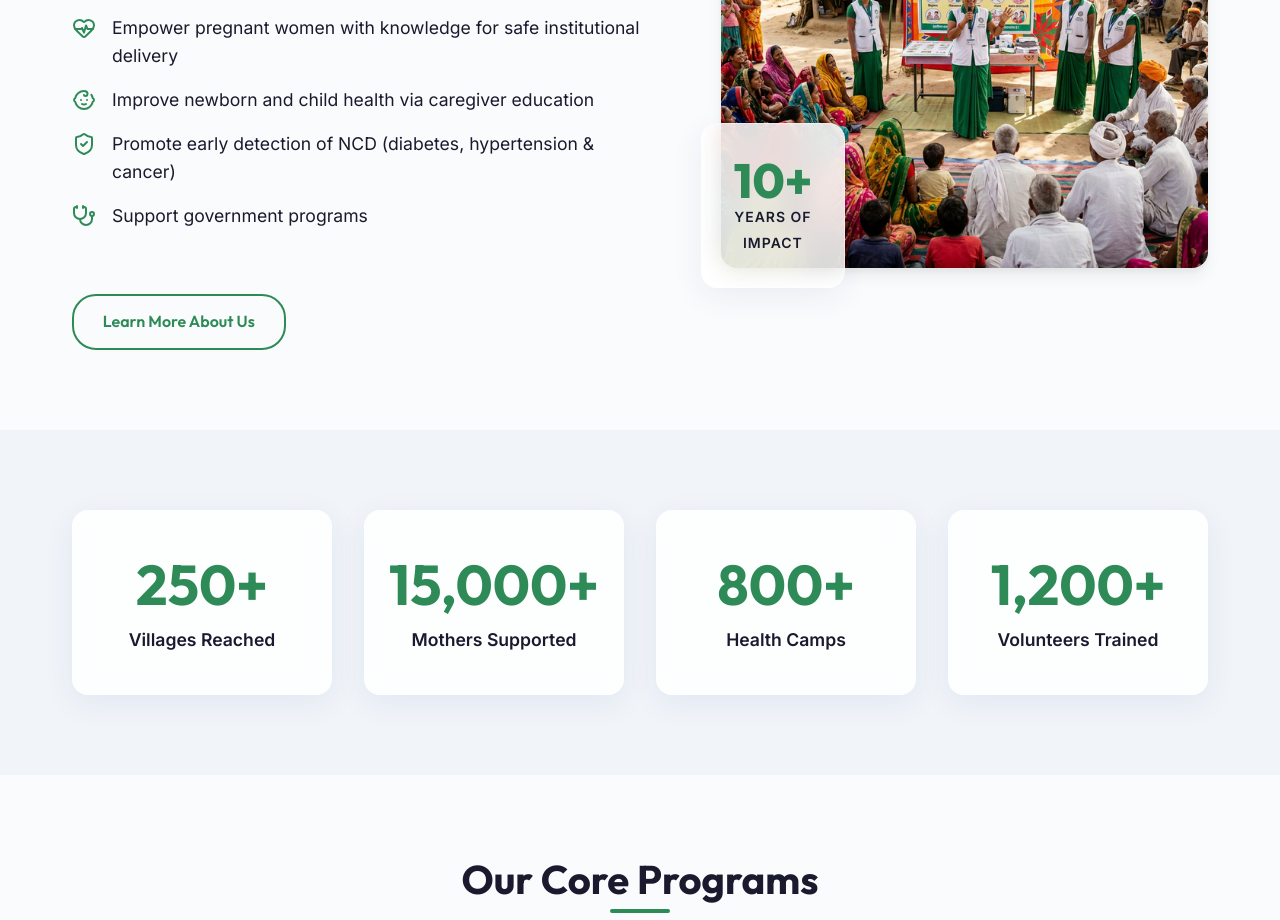
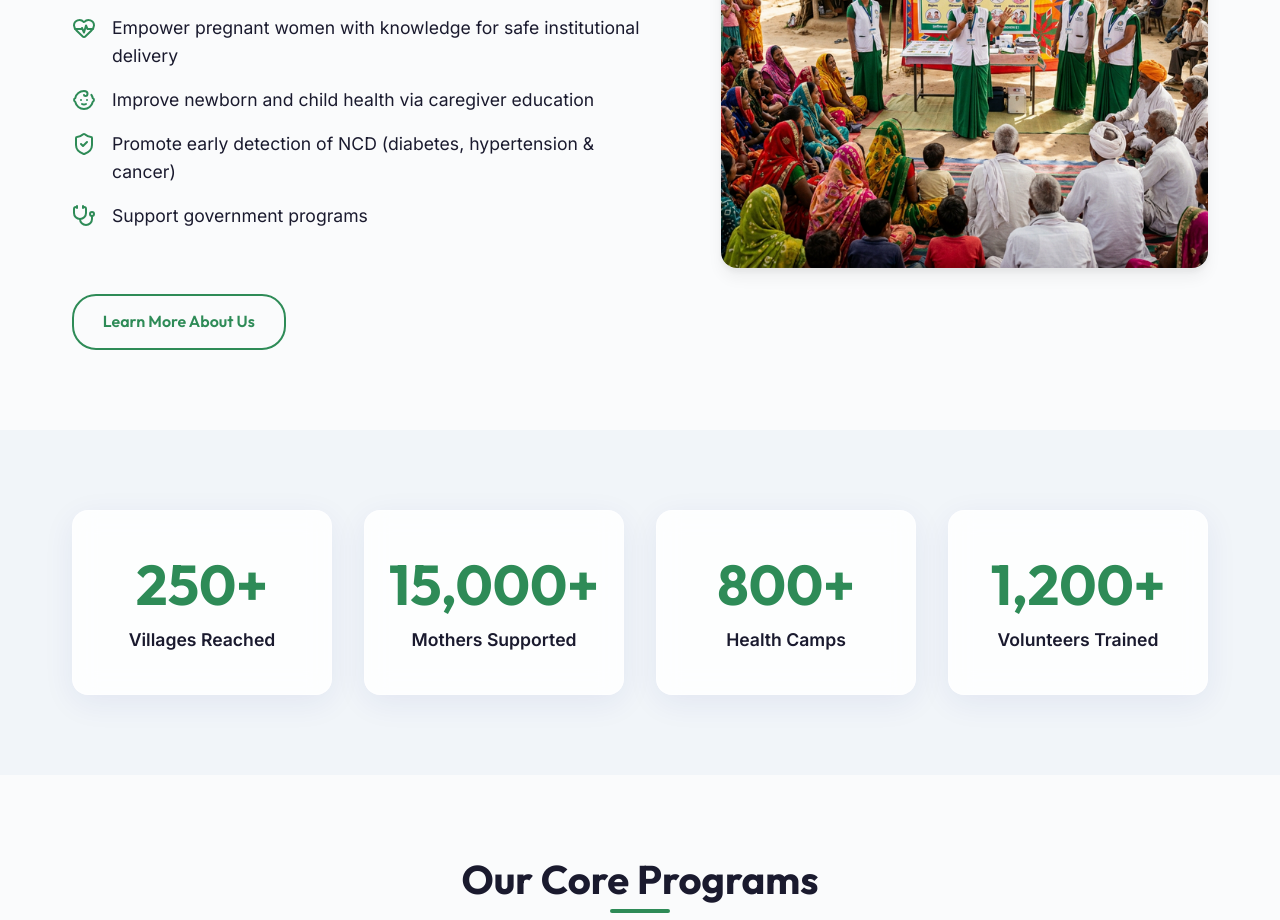
Before and after one commit to Hardikk1308/LN-foundation, a React (Vite) app: page / in a window 1280 px wide. Shown: the part 1100-2020 px from the top of the page. Built offline with nearby package versions, Linux system fonts and the light colour scheme.

Commit message:
update Home page content and design

```diff
--- a/src/pages/Home.tsx
+++ b/src/pages/Home.tsx
@@ -43,10 +43,10 @@ We are dedicated to organizing general health check-ups, supporting maternal and
             </div>
             <div className="mission-image-wrapper">
               <img src="/assets/images/health_camp_community_1773512223177.png" alt="Health Awareness Camp" className="mission-image" />
-              <div className="experience-badge glass-panel">
-                <span className="number">10+</span>
-                <span className="text">Years of<br/>Impact</span>
-              </div>
+              {/* <div className="experience-badge glass-panel"> */}
+                {/* <span className="number">10+</span>
+                <span className="text">Years of<br/>Impact</span> */}
+              {/* </div> */}
             </div>
           </div>
         </div>
```
